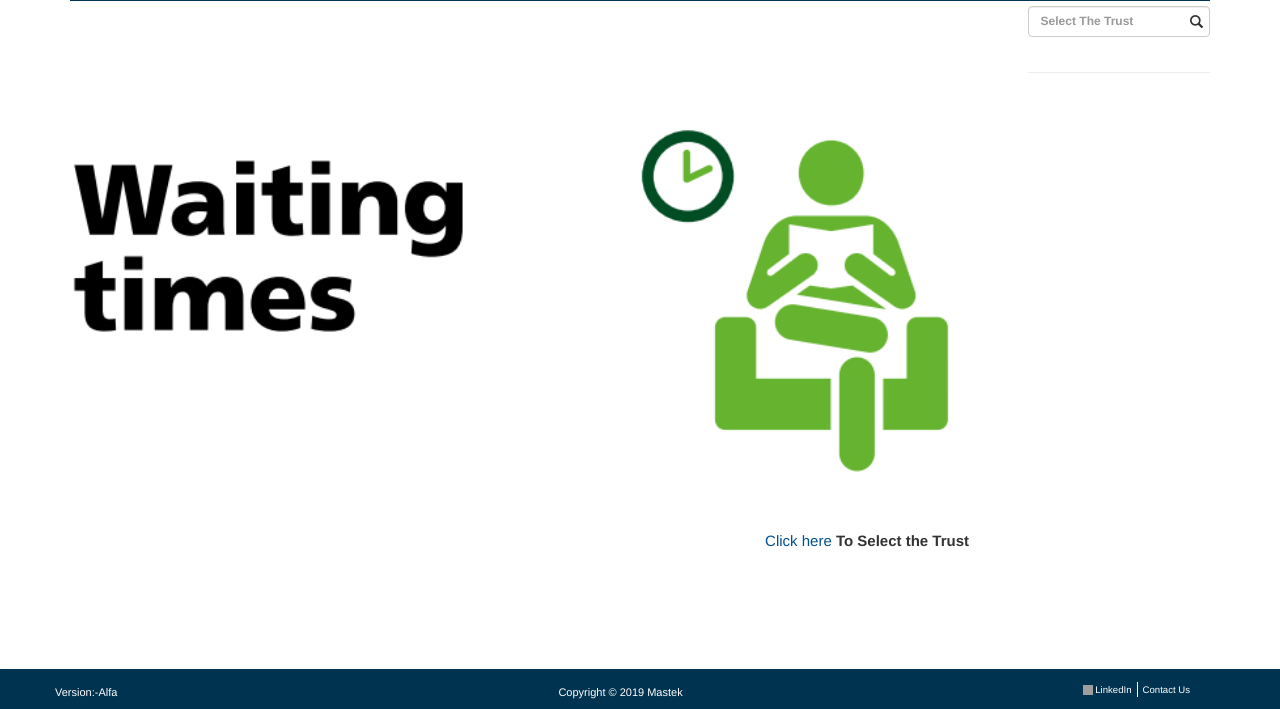
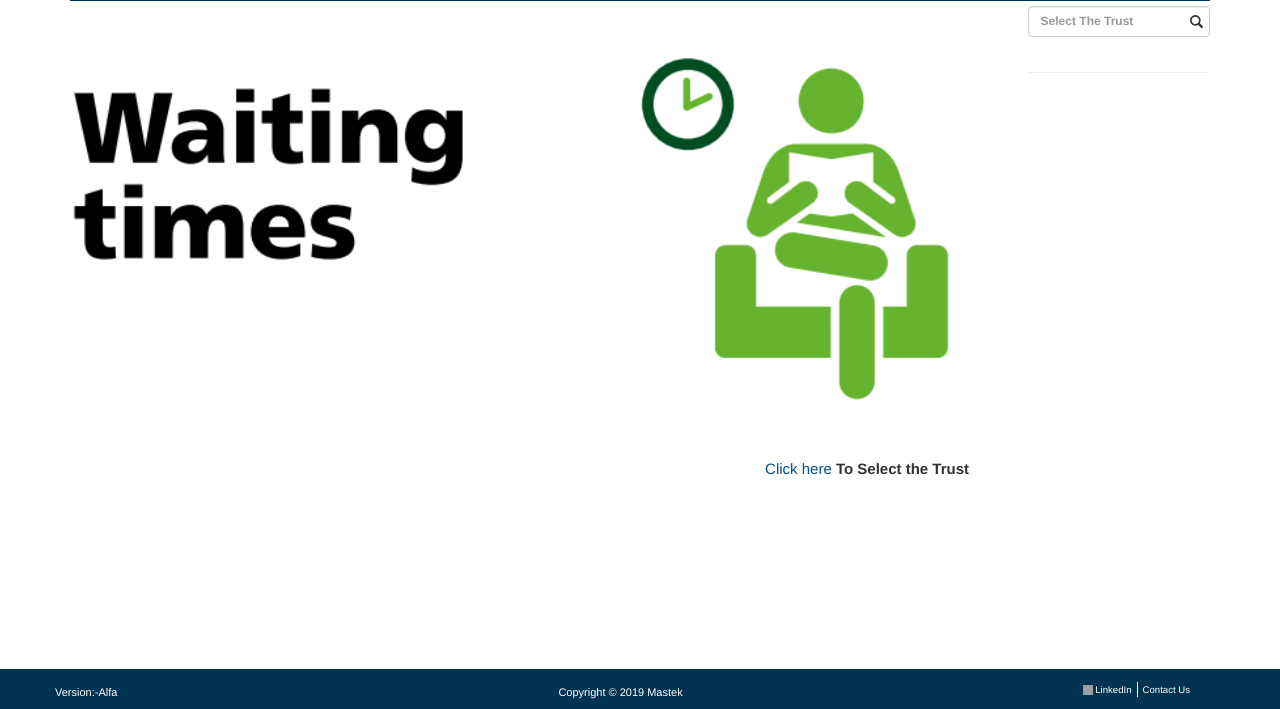
Before and after one commit to NHSmastek/NHSD_POC, a Django app: page / in a window 1280 px wide. Shown: the part 91-800 px from the top of the page. Run offline with Django 3.2, Linux system fonts and the light colour scheme; the visitor is signed in with stand-in values (Sample User, id 1); data that the repository does not hold is empty; some libraries are stand-ins or nearby versions; grey boxes are pictures that could not be loaded.

Commit message:
update the ui section

```diff
--- a/NHS.Ui/Web/NHSD_POC/static/NHSD_POC/CSS/CWT/site.css
+++ b/NHS.Ui/Web/NHSD_POC/static/NHSD_POC/CSS/CWT/site.css
@@ -760,7 +760,7 @@ table {
     border-collapse: collapse;
   }
   th, td {
-    padding: 10px;
+    padding: 2px;
     text-align: left;
   }
   table#t01 tr:nth-child(even) {
--- a/NHS.Ui/Web/NHSD_POC/templates/NHSD_POC/trust_performance.html
+++ b/NHS.Ui/Web/NHSD_POC/templates/NHSD_POC/trust_performance.html
@@ -72,11 +72,11 @@
         </div>
         <div class="container">
             <div class="container-fluid">
-                <div class="row" style="height: 68vh;display: block;/*background-color: #d4cece;*/" id="dv_chart_no_selection_panel">
+                <div class="row" style="display: block;/*background-color: #d4cece;*/" id="dv_chart_no_selection_panel">
                     <div id="" style="display: block;">
                         <div id="loader" style="position: absolute;top: 0;z-index: 2; margin-top:20%;"></div>
                     </div>
-                    <div class="col-sm-10" id="default-img" style="display: block;margin-left: -36px;">
+                    <div class="col-sm-10" id="default-img" style="display: block;margin-left: -36px;margin-top: -72px;">
                        <img src="{% static 'NHSD_POC/images/CWT/waiting_times.png' %}" style="width: 100%">
                        <div class="pull-right" style="margin-top: 40px;font-size: 15px;">
                             <a href="JavaScript:Void(0);" onclick="focusToSearchTrust()" > Click here </a><strong>To Select the Trust</strong></br>
@@ -99,8 +99,8 @@
                             <div class="chartHome" id="chart_div" style="width: 100%; height: 400px; display: block ">
                             </div>
                         </div>
-                        <div style="margin-left:10%;font-size: 18px;">
-                            <table id="t01" style="font-size: 12px;">
+                        <div style="margin-left:10%;margin-top: -14px;">
+                            <table id="t01" style="font-size: 10px;">
                                 <tr>
                                     <td><strong>W1:</strong> Waiting Time CANCER REFERRAL To TREATMENT(E1) to First Seen (E2)</td>
                                     <td><strong>W2:</strong> Waiting Time First Seen (E2) To CANCER FASTER DIAGNOSIS PATHWAY END DATE (E3)</td>
```
